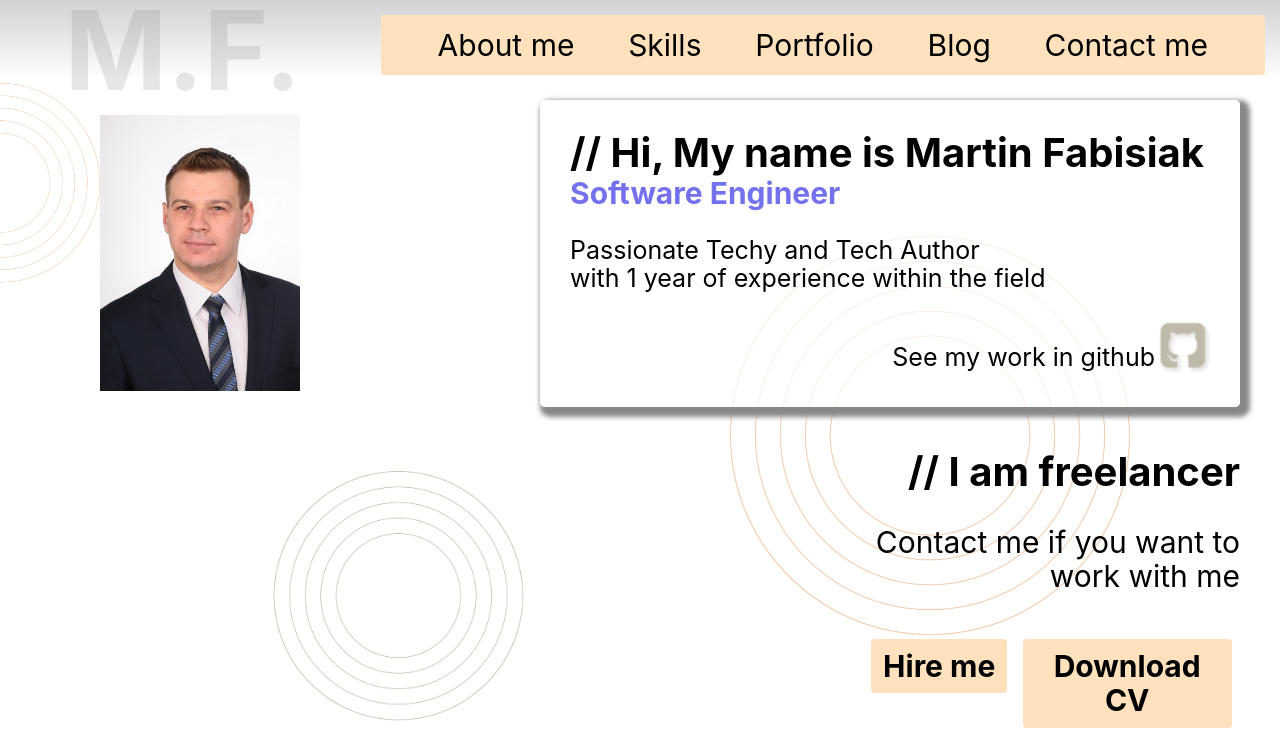
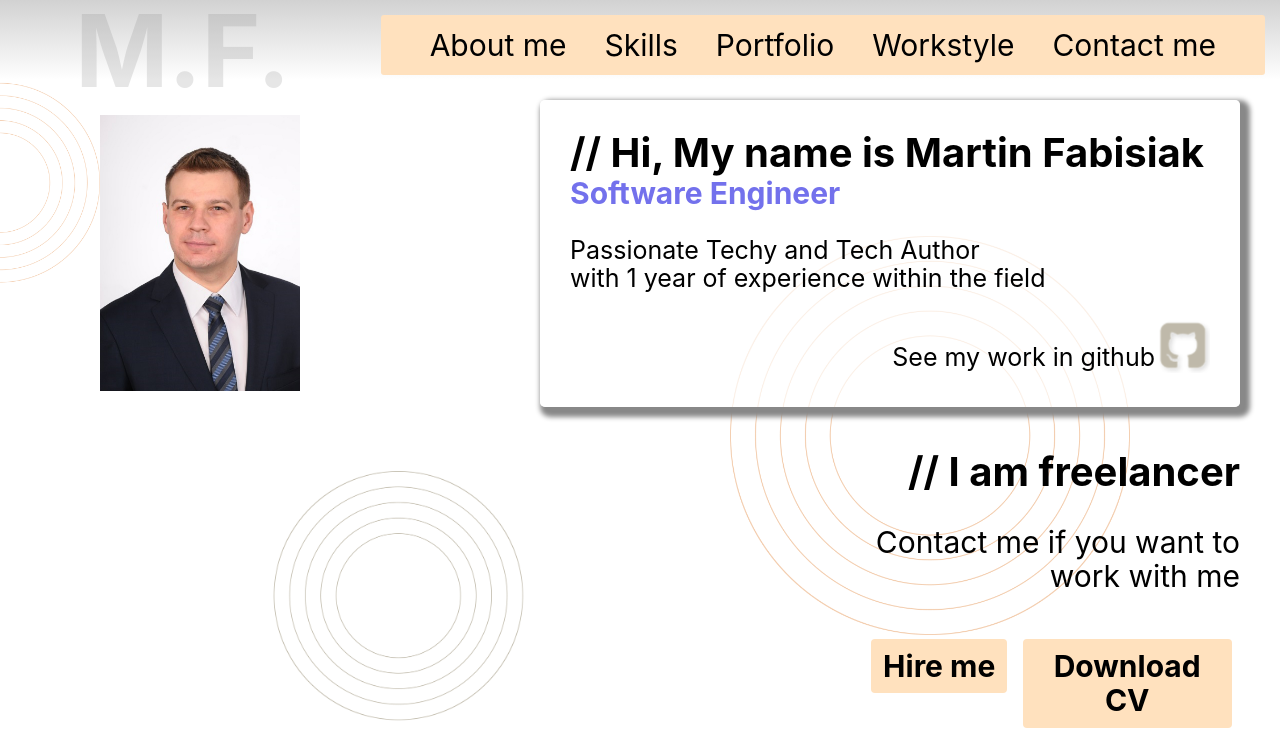
Before and after one commit to marcinfabisiak97/project1PortfolioReact, a React (Create React App) app: page / in a window 1280 px wide. Shown: the top 747 px of the page. Built offline with nearby package versions, Linux system fonts and the light colour scheme.

Commit message:
changes to ref, changes to scss

```diff
--- a/src/App.js
+++ b/src/App.js
@@ -1,4 +1,3 @@
-import logo from './logo.svg';
 import './App.scss';
 import Homepage from './pages/homepage';
 import { BrowserRouter } from "react-router-dom";
@@ -9,5 +8,4 @@ function App() {
     </BrowserRouter>
   );
 }
-
 export default App;
--- a/src/components/main-upperpartanddownpart/index.js
+++ b/src/components/main-upperpartanddownpart/index.js
@@ -1,11 +1,10 @@
 import React from 'react';
 import { Link } from 'react-router-dom';
 import github from '../../assets/github_icon.png';
-import devicon from '../../assets/dev_icon.png';
 import easycode from '../../assets/easy_code_button.png';
 import cv from '../../assets/cv.pdf';
 import { useState, useRef, useEffect } from 'react';
-const Upperpartanddownpart = ({ aboutref, skillref, myworkref, blogref, contactref }) => {
+const Upperpartanddownpart = ({ skillref }) => {
     const [scrolled, setScrolled] = useState(false);
     const dref = useRef(null);
     const handleScroll = () => {
@@ -28,7 +27,6 @@ const Upperpartanddownpart = ({ aboutref, skillref, myworkref, blogref, contactr
         { 'styl': '100%', 'klas': 'bar-html', 'text': 'html 100%' },
         { 'styl': '20%', 'klas': 'bar-node', 'text': 'node 20%' },
     ]
-
     const ButtonMailto = ({ mailto }) => {
         return (
             <React.Fragment>
--- a/src/components/main-wrapper_blog/index.js
+++ b/src/components/main-wrapper_blog/index.js
@@ -1,6 +1,6 @@
 import photo1 from '../../assets/photo-1.jpg';
 import photo2 from '../../assets/photo-2.jpg';
-const Mainwrapperblog = ({ aboutref, skillref, myworkref, blogref, contactref }) => {
+const Mainwrapperblog = ({ blogref }) => {
     return (
         <div className="main-wrapper_blog" ref={blogref}>
             <div className="main-wrapper_blogtitle">
--- a/src/components/main-wrapper_contact/index.js
+++ b/src/components/main-wrapper_contact/index.js
@@ -2,7 +2,7 @@ import kontaktikona from '../../assets/kontakt_ikona.png';
 import zdj1 from '../../assets/zdj1.jpg';
 import React, { useState } from 'react';
 import { send } from 'emailjs-com';
-const Mainwrappercontact = ({ aboutref, skillref, myworkref, blogref, contactref }) => {
+const Mainwrappercontact = ({ contactref }) => {
     const onSubmit = (e) => {
         e.preventDefault();
         send(
@@ -27,7 +27,7 @@ const Mainwrappercontact = ({ aboutref, skillref, myworkref, blogref, contactref
     const handleChange = (e) => {
         setToSend({ ...toSend, [e.target.name]: e.target.value });
     };
-
+    {/*making function to send email to developer */ }
     return (
         <div className="main-wrapper_contact" ref={contactref}>
             <div className="main-wrapper_contactparent">
@@ -82,7 +82,6 @@ const Mainwrappercontact = ({ aboutref, skillref, myworkref, blogref, contactref
                 <p>author: Marcin Fabisiak</p>
                 <p>description: Frontend Developer</p>
                 <p>git: https://github.com/marcinfabisiak97</p>
-
             </div>
 
         </div >
--- a/src/components/main-wrapper_myworks/index.js
+++ b/src/components/main-wrapper_myworks/index.js
@@ -1,6 +1,6 @@
-const Mainwrappermyworks = () => {
+const Mainwrappermyworks = ({ myworkref }) => {
     return (
-        <div className="main-wrapper_myworks">
+        <div className="main-wrapper_myworks" ref={myworkref}>
             <h2 id="myworks">//My works</h2>
             <h3>Portfolio</h3>
             <p>I have tree main projects in my portfolio. First is one page site(this site), second is
--- a/src/components/main-wrapper_tools/index.js
+++ b/src/components/main-wrapper_tools/index.js
@@ -7,8 +7,7 @@ import sourcetree from '../../assets/devtech/sourcetree.png';
 import flexboxicon from '../../assets/devtech/css.png';
 import javascript from '../../assets/devtech/javascript.png';
 import React, { useState, useRef, useEffect } from 'react';
-
-const Mainwrappertools = ({ aboutref, skillref, myworkref, blogref, contactref }) => {
+const Mainwrappertools = ({ myworkref }) => {
   const [scrolled, setScrolled] = useState(false);
   const ourRef = useRef(null);
   const handleScroll = () => {
@@ -33,9 +32,9 @@ const Mainwrappertools = ({ aboutref, skillref, myworkref, blogref, contactref }
     { 'klas': 'main-tollsicon_img', 'pict': bitbucket, 'text': 'Bitbucket' },
     { 'klas': 'main-tollsicon_img', 'pict': sourcetree, 'text': 'Sourcetree' }
   ]
-
+  {/*making animation using css transform and hook useEffect and function handleScroll */ }
   return (
-    <div className="main-wrapper_tools" ref={myworkref} >
+    <div className="main-wrapper_tools"  >
       <h2>//Tools</h2>
       <h3>My essentials</h3>
       <div className="main-tollsicon" ref={ourRef}>
--- a/src/components/wrapper/index.js
+++ b/src/components/wrapper/index.js
@@ -1,19 +1,14 @@
-import React, { useRef } from 'react';
-import twitter from '../../assets/twitter_icon.png';
-import facebook from '../../assets/facebook_icon.png';
-import linkedin from '../../assets/linkedin_icon.png';
-
+import React from 'react';
 const Wrapper = ({ aboutref, skillref, myworkref, blogref, contactref }) => {
-
-
     const navHeader = [
         { 'klass': 'header__navLi', 'link': aboutref, 'text': 'About me' },
         { 'klass': 'header__navLi', 'link': skillref, 'text': 'Skills' },
         { 'klass': 'header__navLi', 'link': myworkref, 'text': 'Portfolio' },
-        { 'klass': 'header__navLi', 'link': blogref, 'text': 'Blog' },
+        { 'klass': 'header__navLi', 'link': blogref, 'text': 'Workstyle' },
         { 'klass': 'header__navLi', 'link': contactref, 'text': 'Contact me' }
     ]
     const Header = (props) => {
+        {/*using scrollToRef to make scroll to right div */ }
         const scrollToRef = ref => window.scrollTo(0, ref.current.offsetTop);
         return (
             <div className={props.klass} ><a onClick={() => scrollToRef(props.link)}>{props.text}</a></div>
@@ -31,7 +26,6 @@ const Wrapper = ({ aboutref, skillref, myworkref, blogref, contactref }) => {
                             )
                         })
                     }
-
                 </div>
             </div>
         </div>
--- a/src/pages/homepage/index.js
+++ b/src/pages/homepage/index.js
@@ -1,4 +1,4 @@
-import React,{useRef} from 'react';
+import React, { useRef } from 'react';
 import Wrapper from '../../components/wrapper';
 import Upperpartanddownpart from '../../components/main-upperpartanddownpart';
 import Mainwrappertools from '../../components/main-wrapper_tools';
@@ -7,21 +7,21 @@ import Mainwrapperset from '../../components/main-wrapper_set';
 import Mainwrapperblog from '../../components/main-wrapper_blog';
 import Mainwrappercontact from '../../components/main-wrapper_contact'
 const Homepage = () => {
-	const aboutref=useRef(null);
-    const skillref=useRef(null);
-    const myworkref=useRef(null);
-    const blogref=useRef(null);
-    const contactref=useRef(null);
-return (
-<div style={{padding: '0px', maring:'0px'}}>
-    <Wrapper {...{aboutref, skillref, myworkref, blogref, contactref }} />
-    <Upperpartanddownpart {...{aboutref, skillref, myworkref, blogref, contactref }} />
-    <Mainwrappertools {...{aboutref, skillref, myworkref, blogref, contactref }} />
-    <Mainwrappermyworks {...{aboutref, skillref, myworkref, blogref, contactref }} />
-    <Mainwrapperset {...{aboutref, skillref, myworkref, blogref, contactref }} />
-    <Mainwrapperblog {...{aboutref, skillref, myworkref, blogref, contactref }} />
-    <Mainwrappercontact {...{aboutref, skillref, myworkref, blogref, contactref }} />
-</div>
-);
+    const aboutref = useRef(null);
+    const skillref = useRef(null);
+    const myworkref = useRef(null);
+    const blogref = useRef(null);
+    const contactref = useRef(null);
+    return (
+        <div style={{ padding: '0px', maring: '0px' }}>
+            <Wrapper {...{ aboutref, skillref, myworkref, blogref, contactref }} />
+            <Upperpartanddownpart {...{ skillref }} />
+            <Mainwrappertools {...{ myworkref }} />
+            <Mainwrappermyworks {...{ myworkref }} />
+            <Mainwrapperset />
+            <Mainwrapperblog {...{ blogref }} />
+            <Mainwrappercontact {...{ contactref }} />
+        </div>
+    );
 };
 export default Homepage;
--- a/src/styles/themes/default/components/_contacts.scss
+++ b/src/styles/themes/default/components/_contacts.scss
@@ -65,6 +65,7 @@
     padding-bottom: $space-x-medium;
 
     button {
+      cursor: pointer;
       width: 150px;
       padding: $space-xx-small;
       border-radius: 4px;
@@ -92,7 +93,7 @@
     text-align: right;
     margin-right: 5%;
     margin-top: 2%;
-    font-size: pxToRem(17);
+    font-size: pxToRem(12);
     width: 90vw;
 
     p {
--- a/src/styles/themes/default/components/_header.scss
+++ b/src/styles/themes/default/components/_header.scss
@@ -9,7 +9,7 @@
 
 .header > h3 {
   @include myFlex();
-  font-size: pxToRem(130);
+  font-size: pxToRem(120);
   align-items: center;
   justify-content: center;
   color: $c-gray-opacity;
@@ -76,7 +76,7 @@
 @media only screen and (max-width: $break-high) {
   .header > h3 {
     @include myFlex();
-    font-size: pxToRem(150);
+    font-size: pxToRem(140);
     margin-top: $space-medium;
     padding-top: $space-medium;
   }
@@ -110,7 +110,7 @@
 
     &__navLi > a {
       text-decoration: none;
-      font-size: pxToRem(40);
+      font-size: pxToRem(30);
     }
   }
 }
@@ -118,7 +118,7 @@
 @media only screen and (max-width: $break-laptop) {
   .header > h3 {
     @include myFlex();
-    font-size: pxToRem(110);
+    font-size: pxToRem(100);
     align-items: center;
     justify-content: center;
     color: $c-gray-opacity;
@@ -341,3 +341,16 @@
     }
   }
 }
+@media only screen and (max-width: 320px) {
+  .header {
+    &__navLi > a {
+      text-decoration: none;
+      font-size: pxToRem(10);
+    }
+
+    &__navLi > a:hover {
+      font-size: pxToRem(12);
+      transition: font-size 0.5s;
+    }
+  }
+}
--- a/src/styles/themes/default/components/_section.scss
+++ b/src/styles/themes/default/components/_section.scss
@@ -356,7 +356,7 @@
     }
 
     p {
-      font-size: pxToRem(25);
+      font-size: pxToRem(20);
     }
   }
 
```
